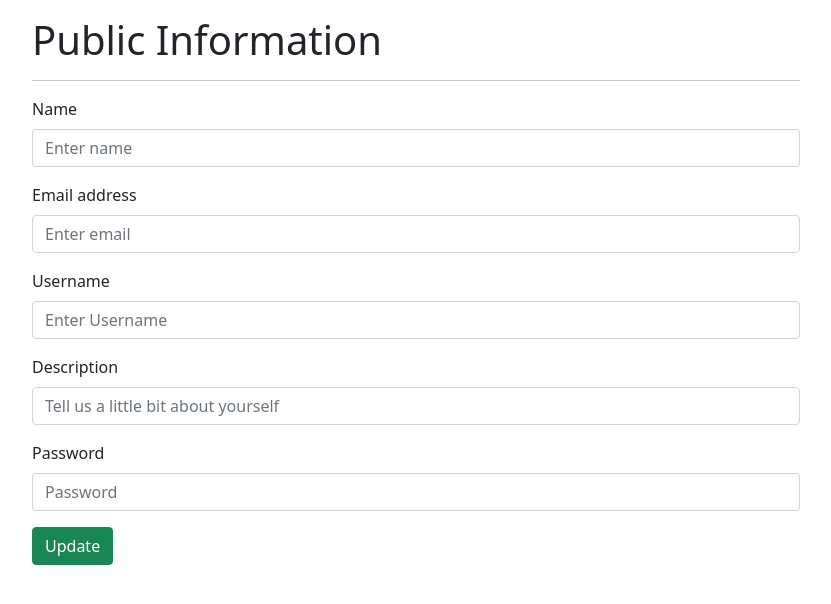
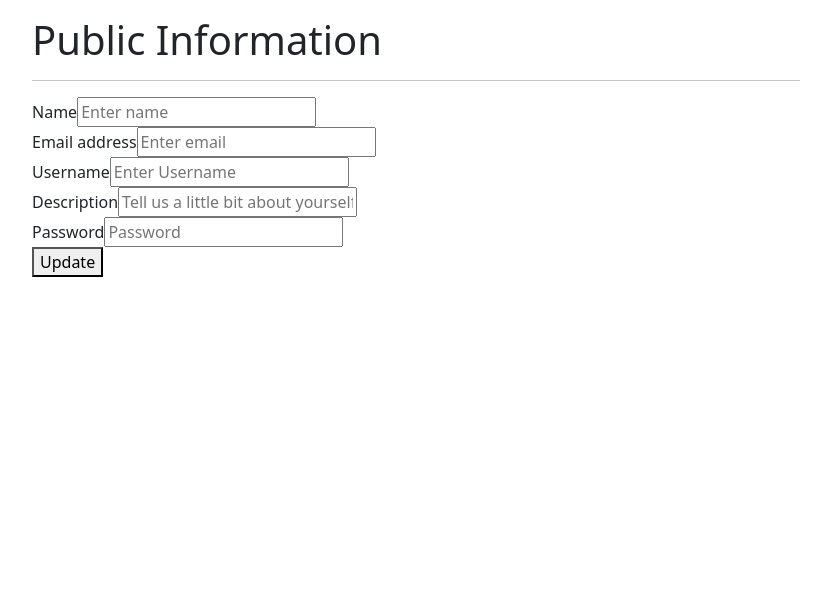
Before and after one commit to srirajbura16/linktree-clone, a Next.js app: page /settings/profile in a window 1280 px wide. Shown: the top 604 px of the page, without its empty margins (224-1055 px from the left). Built offline with nearby package versions, Linux system fonts and the light colour scheme.

Commit message:
removed react-bootstrap components

```diff
--- a/package.json
+++ b/package.json
@@ -12,7 +12,6 @@
     "next": "12.0.10",
     "next-auth": "^4.2.1",
     "react": "17.0.2",
-    "react-bootstrap": "^2.2.0",
     "react-dom": "17.0.2"
   },
   "devDependencies": {
--- a/pages/settings/profile.js
+++ b/pages/settings/profile.js
@@ -1,5 +1,4 @@
 import React from "react";
-import { Form, Button } from "react-bootstrap";
 import FormLayout from "../../components/Layouts/FormLayout";
 
 export default function Profile() {
@@ -7,39 +6,37 @@ export default function Profile() {
     <FormLayout>
       <h1>Public Information</h1>
       <hr />
-      <Form>
-        <Form.Group className="mb-3" controlId="formBasicName">
-          <Form.Label>Name</Form.Label>
-          <Form.Control type="text" placeholder="Enter name" />
-        </Form.Group>
+      <form>
+        <div>
+          <label>Name</label>
+          <input type="text" placeholder="Enter name" />
+        </div>
 
-        <Form.Group className="mb-3" controlId="formBasicEmail">
-          <Form.Label>Email address</Form.Label>
-          <Form.Control type="email" placeholder="Enter email" />
-        </Form.Group>
+        <div>
+          <label>Email address</label>
+          <input type="email" placeholder="Enter email" />
+        </div>
 
-        <Form.Group className="mb-3" controlId="formBasicUsername">
-          <Form.Label>Username</Form.Label>
-          <Form.Control type="text" placeholder="Enter Username" />
-        </Form.Group>
+        <div>
+          <label>Username</label>
+          <input type="text" placeholder="Enter Username" />
+        </div>
 
-        <Form.Group className="mb-3" controlId="formBasicDescription">
-          <Form.Label>Description</Form.Label>
-          <Form.Control
+        <div>
+          <label>Description</label>
+          <input
             type="textarea"
             placeholder="Tell us a little bit about yourself"
           />
-        </Form.Group>
+        </div>
 
-        <Form.Group className="mb-3" controlId="formBasicPassword">
-          <Form.Label>Password</Form.Label>
-          <Form.Control type="password" placeholder="Password" />
-        </Form.Group>
+        <div>
+          <label>Password</label>
+          <input type="password" placeholder="Password" />
+        </div>
 
-        <Button variant="success" type="submit">
-          Update
-        </Button>
-      </Form>
+        <button type="submit">Update</button>
+      </form>
     </FormLayout>
   );
 }
```
Also changed, not shown: pages/settings/account.js (+5 -4 lines), 1 other file (tests, documents, lock files or other folders).
